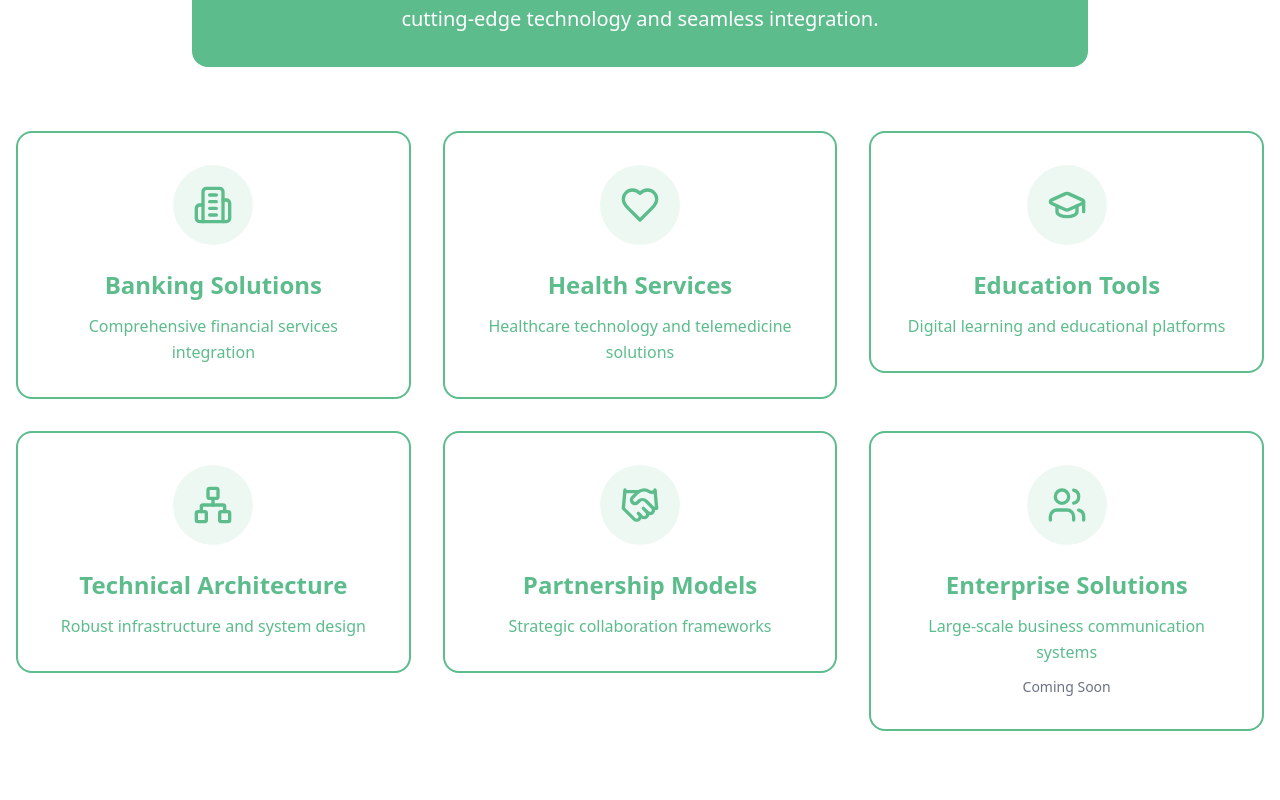
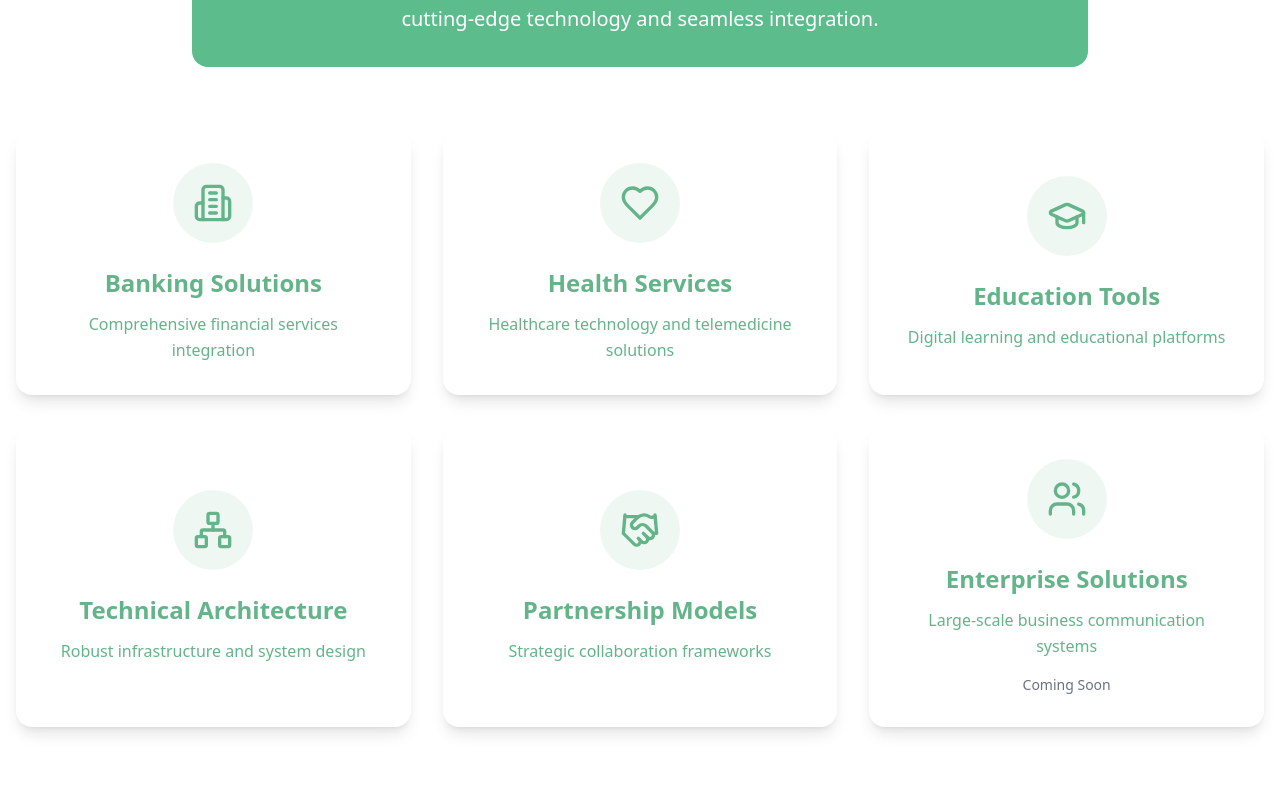
Before and after one commit to mazi-samuel/vastrack.com.ng, a React (Vite) app: page /vas-solutions in a window 1280 px wide. Shown: the part 640-1440 px from the top of the page. Built offline with nearby package versions, Linux system fonts and the light colour scheme; the HTML template or start-up script is replaced by a standard one.

Commit message:
Updated VAS Solutions pages: fix card sizing, added green hover effects, and replace blue elements with consistent brand green

```diff
--- a/src/pages/BankingSolutions.tsx
+++ b/src/pages/BankingSolutions.tsx
@@ -137,7 +137,7 @@ const BankingSolutions = () => {
                 </div>
 
                 {/* CTA Section */}
-                <div className="bg-gradient-to-r from-blue-500 to-blue-600 text-white p-8 rounded-2xl text-center">
+                <div className="bg-gradient-primary text-primary-foreground p-8 rounded-2xl text-center">
                   <div className="flex items-center justify-center mb-4">
                     <Shield className="h-8 w-8 mr-3" />
                     <span className="text-xl font-semibold">
--- a/src/pages/PartnershipModels.tsx
+++ b/src/pages/PartnershipModels.tsx
@@ -17,7 +17,7 @@ const PartnershipModelsPage = () => {
             <span className="mx-2">/</span>
             <span className="text-gray-300">VAS Solutions</span>
             <span className="mx-2">/</span>
-            <span className="text-blue-400">Partnership Models</span>
+            <span className="text-primary">Partnership Models</span>
           </nav>
           <h1 className="text-4xl md:text-5xl font-bold mb-6 max-w-4xl">
             Partnership Models – Driving Success Together Through Strategic Collaboration
@@ -89,9 +89,9 @@ const PartnershipModelsPage = () => {
               </h2>
               <div className="space-y-8">
                 {/* Technology Partner */}
-                <div className="border-l-4 border-blue-500 pl-6">
+                <div className="border-l-4 border-primary pl-6">
                   <div className="flex items-center mb-3">
-                    <ArrowRight className="h-5 w-5 text-blue-600 mr-2" />
+                    <ArrowRight className="h-5 w-5 text-primary mr-2" />
                     <h3 className="text-xl font-semibold text-gray-900">Technology Partner</h3>
                   </div>
                   <p className="text-gray-700 mb-3">
@@ -99,11 +99,11 @@ const PartnershipModelsPage = () => {
                   </p>
                   <div className="space-y-2">
                     <div className="flex items-center">
-                      <TrendingUp className="h-4 w-4 text-blue-600 mr-2" />
+                      <TrendingUp className="h-4 w-4 text-primary mr-2" />
                       <span className="text-sm text-gray-600">Revenue Sharing – Share in the success of jointly developed solutions.</span>
                     </div>
                     <div className="flex items-center">
-                      <Globe className="h-4 w-4 text-blue-600 mr-2" />
+                      <Globe className="h-4 w-4 text-primary mr-2" />
                       <span className="text-sm text-gray-600">Global Reach – Tap into new markets and extend your service offering with innovative digital solutions.</span>
                     </div>
                   </div>
@@ -196,7 +196,7 @@ const PartnershipModelsPage = () => {
             </div>
 
             {/* Call to Action */}
-            <Card className="bg-blue-600 text-white">
+            <Card className="bg-primary text-primary-foreground">
               <CardContent className="p-8 text-center">
                 <Handshake className="h-12 w-12 mx-auto mb-4 text-white" />
                 <h3 className="text-2xl font-bold mb-4">
--- a/src/pages/TechnicalArchitecture.tsx
+++ b/src/pages/TechnicalArchitecture.tsx
@@ -150,7 +150,7 @@ const TechnicalArchitecturePage = () => {
                 </p>
 
                 {/* CTA Section */}
-                <div className="bg-gradient-to-r from-blue-500 to-blue-600 rounded-2xl p-8 text-center text-white">
+                <div className="bg-gradient-primary rounded-2xl p-8 text-center text-primary-foreground">
                   <div className="flex items-center justify-center mb-4">
                     <Network className="h-8 w-8 mr-3" />
                     <span className="text-xl font-semibold">
--- a/src/pages/VasSolutions.tsx
+++ b/src/pages/VasSolutions.tsx
@@ -80,51 +80,39 @@ const VasSolutions = () => {
 
           <div className="grid md:grid-cols-2 lg:grid-cols-3 gap-8">
             {vasSolutions.map((solution, index) => (
-              <div key={index}>
+              <div key={index} className="h-full">
                 {solution.link === "#" ? (
-                  <div className="text-center group transition-all duration-300 hover:transform hover:scale-110 cursor-not-allowed">
-                    <div
-                      className="rounded-2xl p-8 border-2 transition-all duration-300 group-hover:shadow-xl group-hover:bg-[#5cbc8c]"
-                      style={{
-                        backgroundColor: 'white',
-                        borderColor: '#5cbc8c'
-                      }}
-                    >
-                      <div className="bg-[#5cbc8c]/10 w-20 h-20 rounded-full flex items-center justify-center mx-auto mb-6 group-hover:bg-white/20 transition-colors duration-300">
+                  <div className="text-center group transition-all duration-300 hover:transform hover:scale-110 hover:-translate-y-2 cursor-not-allowed h-full">
+                    <div className="rounded-2xl p-8 transition-all duration-300 group-hover:shadow-xl shadow-lg h-full flex flex-col justify-between bg-white group-hover:bg-primary">
+                      <div className="flex flex-col items-center">
+                        <div className="bg-primary/10 w-20 h-20 rounded-full flex items-center justify-center mx-auto mb-6 group-hover:bg-white/20 transition-colors duration-300">
                           <solution.icon
-                          className="h-10 w-10 transition-colors duration-300 group-hover:text-white"
-                          style={{ color: '#5cbc8c' }}
+                            className="h-10 w-10 transition-colors duration-300 text-primary group-hover:text-white"
                           />
                         </div>
-                      <h3 className="text-2xl font-semibold mb-3 transition-colors duration-300 group-hover:text-white" style={{ color: '#5cbc8c' }}>
+                        <h3 className="text-2xl font-semibold mb-3 transition-colors duration-300 text-primary group-hover:text-white">
                           {solution.title}
                         </h3>
-                      <p className="leading-relaxed transition-colors duration-300 group-hover:text-white" style={{ color: '#5cbc8c' }}>
+                        <p className="leading-relaxed transition-colors duration-300 text-primary group-hover:text-white/90 mb-4">
                           {solution.description}
                         </p>
-                      <p className="text-sm text-gray-500 mt-3">Coming Soon</p>
+                      </div>
+                      <p className="text-sm text-gray-500 group-hover:text-white/80 transition-colors duration-300 mt-auto">Coming Soon</p>
                     </div>
                   </div>
                 ) : (
-                  <Link to={solution.link} className="block">
-                    <div className="text-center group transition-all duration-300 hover:transform hover:scale-110 cursor-pointer">
-                      <div
-                        className="rounded-2xl p-8 border-2 transition-all duration-300 group-hover:shadow-xl group-hover:bg-[#5cbc8c]"
-                        style={{
-                          backgroundColor: 'white',
-                          borderColor: '#5cbc8c'
-                        }}
-                      >
-                        <div className="bg-[#5cbc8c]/10 w-20 h-20 rounded-full flex items-center justify-center mx-auto mb-6 group-hover:bg-white/20 transition-colors duration-300">
+                  <Link to={solution.link} className="block h-full">
+                    <div className="text-center group transition-all duration-300 hover:transform hover:scale-110 hover:-translate-y-2 cursor-pointer h-full">
+                      <div className="rounded-2xl p-8 transition-all duration-300 group-hover:shadow-xl shadow-lg h-full flex flex-col justify-center bg-white group-hover:bg-primary">
+                        <div className="bg-primary/10 w-20 h-20 rounded-full flex items-center justify-center mx-auto mb-6 group-hover:bg-white/20 transition-colors duration-300">
                           <solution.icon
-                            className="h-10 w-10 transition-colors duration-300 group-hover:text-white"
-                            style={{ color: '#5cbc8c' }}
+                            className="h-10 w-10 transition-colors duration-300 text-primary group-hover:text-white"
                           />
                         </div>
-                        <h3 className="text-2xl font-semibold mb-3 transition-colors duration-300 group-hover:text-white" style={{ color: '#5cbc8c' }}>
+                        <h3 className="text-2xl font-semibold mb-3 transition-colors duration-300 text-primary group-hover:text-white">
                           {solution.title}
                         </h3>
-                        <p className="leading-relaxed transition-colors duration-300 group-hover:text-white" style={{ color: '#5cbc8c' }}>
+                        <p className="leading-relaxed transition-colors duration-300 text-primary group-hover:text-white/90">
                           {solution.description}
                         </p>
                       </div>
@@ -150,7 +138,7 @@ const VasSolutions = () => {
           </div>
 
           <div className="grid md:grid-cols-3 gap-8">
-            <Card className="p-8 text-center bg-card border-0 hover:shadow-card transition-all duration-300">
+            <Card className="p-8 text-center bg-muted border-0 hover:shadow-card transition-all duration-300">
               <div className="bg-primary/10 w-16 h-16 rounded-full flex items-center justify-center mx-auto mb-6">
                 <span className="text-2xl font-bold text-primary">1</span>
               </div>
@@ -160,7 +148,7 @@ const VasSolutions = () => {
               </p>
             </Card>
 
-            <Card className="p-8 text-center bg-card border-0 hover:shadow-card transition-all duration-300">
+            <Card className="p-8 text-center bg-muted border-0 hover:shadow-card transition-all duration-300">
               <div className="bg-primary/10 w-16 h-16 rounded-full flex items-center justify-center mx-auto mb-6">
                 <span className="text-2xl font-bold text-primary">2</span>
               </div>
@@ -170,7 +158,7 @@ const VasSolutions = () => {
               </p>
             </Card>
 
-            <Card className="p-8 text-center bg-card border-0 hover:shadow-card transition-all duration-300">
+            <Card className="p-8 text-center bg-muted border-0 hover:shadow-card transition-all duration-300">
               <div className="bg-primary/10 w-16 h-16 rounded-full flex items-center justify-center mx-auto mb-6">
                 <span className="text-2xl font-bold text-primary">3</span>
               </div>
```
Lines whose indentation alone changed are shown as unchanged.
